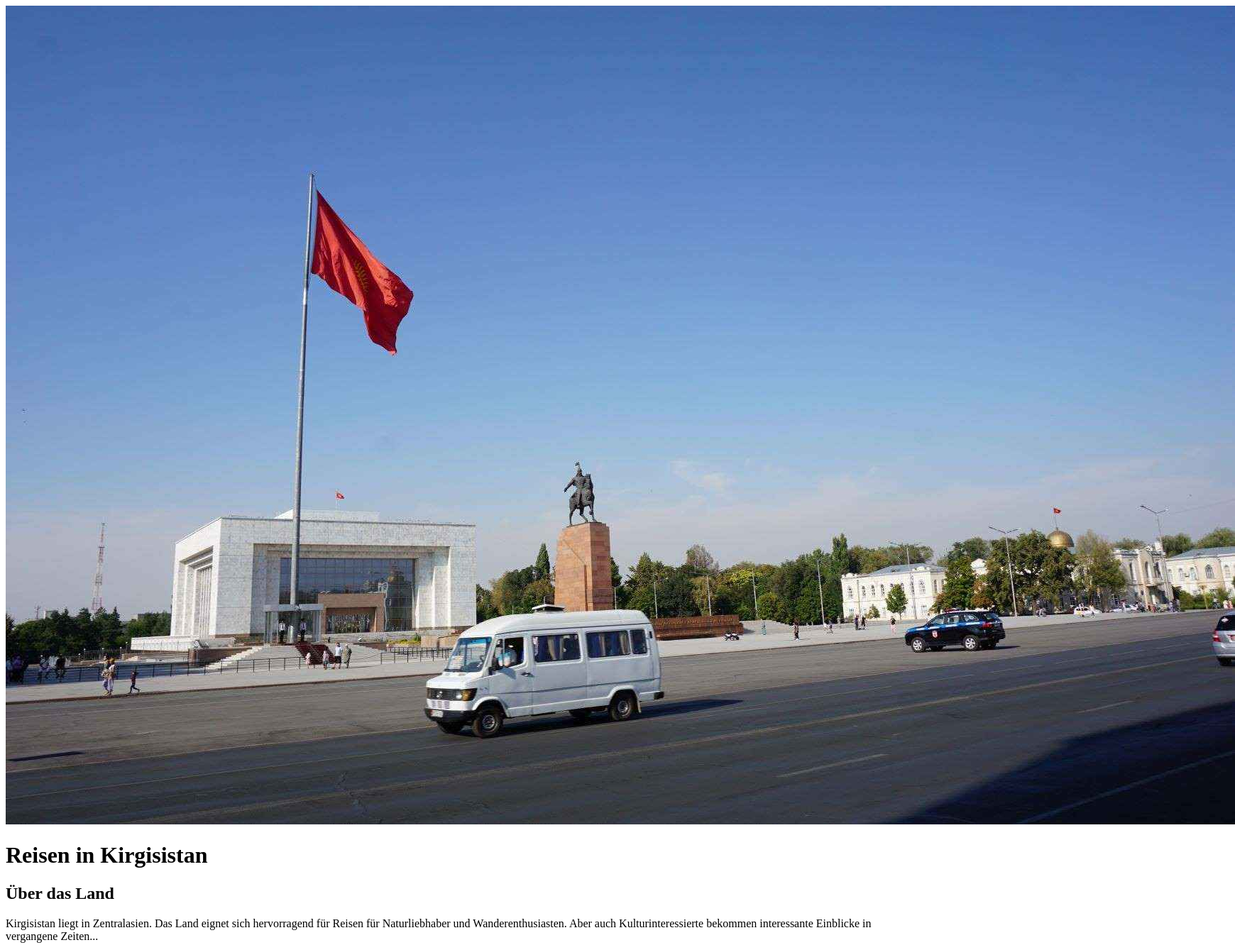
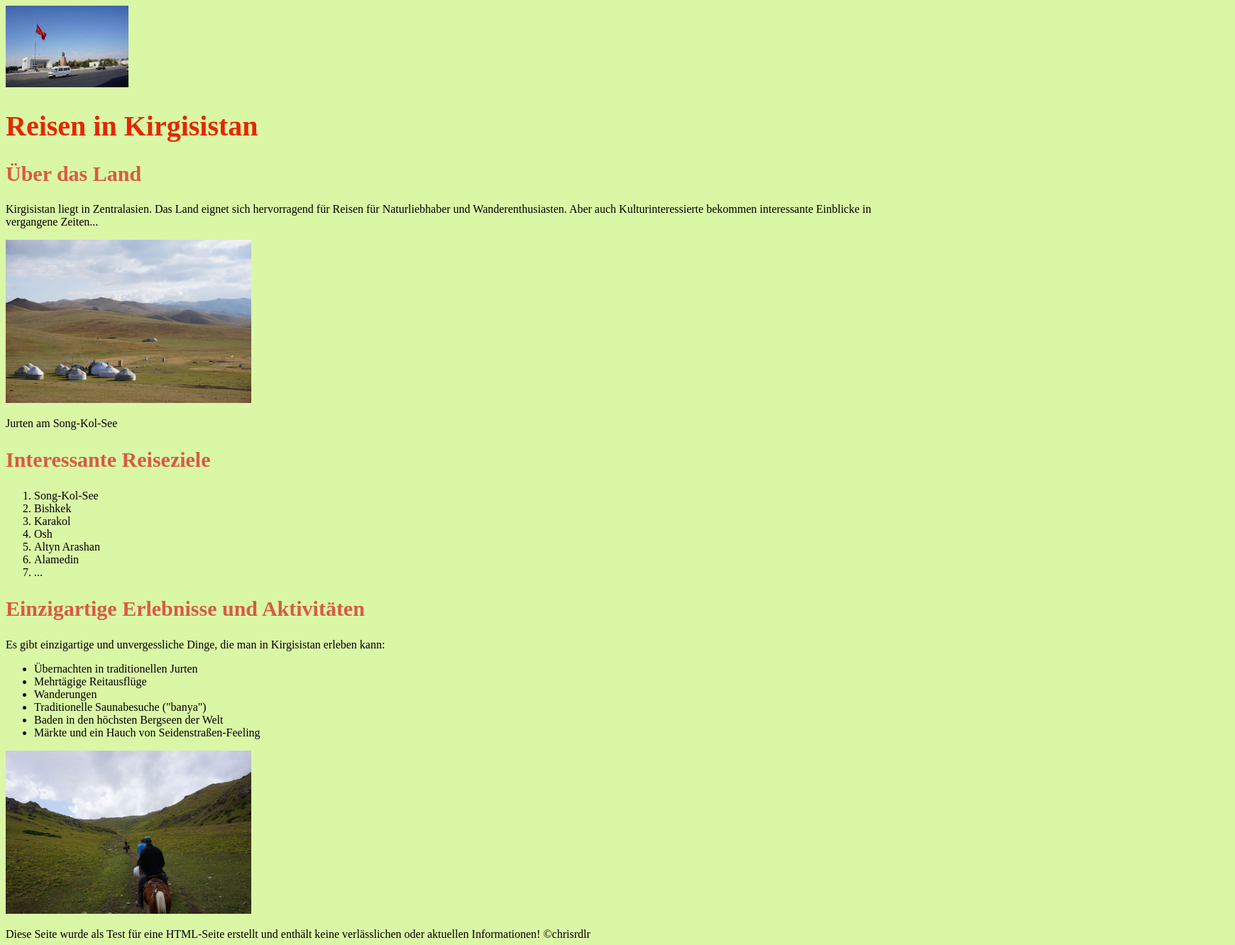
Before and after one commit to chrisrdlr/kyrgyzstan, a plain HTML site: page index.html in a window 1280 px wide. Shown: the top 1332 px of the page at 71% size, 1740 px wide, since content can reach past the window. Drawn offline with Linux system fonts and the light colour scheme; files whose address does not match are found by name.

Commit message:
CSS File, Resize IMGs

```diff
--- a/index.html
+++ b/index.html
@@ -3,18 +3,19 @@
 <head>
 	<title>Kirgisistan</title>
 	<link rel="icon" href="https://upload.wikimedia.org/wikipedia/commons/c/c7/Flag_of_Kyrgyzstan.svg">
+	<link rel="stylesheet" type="text/css" href="C:\Users\Christian\Documents\GitHub\Kirgisistan\kyrgyzstan\style.css">
 </head>
 <body>
 
 	<header>
-		<img src="C:\Users\Christian\Documents\GitHub\Kirgisistan\kyrgyzstan\img\Titel.JPG">
+		<img src="C:\Users\Christian\Documents\GitHub\Kirgisistan\kyrgyzstan\img\Titel.JPG" alt="Image" height="115" width="173">
 		<h1>Reisen in Kirgisistan</h1>
 	</header>
 
 	<main>
 		<h2>Über das Land</h2>
 		<p>Kirgisistan liegt in Zentralasien. Das Land eignet sich hervorragend für Reisen für Naturliebhaber und Wanderenthusiasten. Aber auch Kulturinteressierte bekommen interessante Einblicke in vergangene Zeiten...</p>
-		<img src="C:\Users\Christian\Documents\GitHub\Kirgisistan\kyrgyzstan\img\Jurten.JPG">
+		<img src="C:\Users\Christian\Documents\GitHub\Kirgisistan\kyrgyzstan\img\Jurten.JPG" alt="Image" height="230" width="346">
 		<p>Jurten am Song-Kol-See</p>
 		<h2>Interessante Reiseziele</h2>
 		<ol>
@@ -36,7 +37,7 @@
 			<li>Baden in den höchsten Bergseen der Welt</li>
 			<li>Märkte und ein Hauch von Seidenstraßen-Feeling</li>
 		</ul>
-		<img src="C:\Users\Christian\Documents\GitHub\Kirgisistan\kyrgyzstan\img\Reiten.JPG">
+		<img src="C:\Users\Christian\Documents\GitHub\Kirgisistan\kyrgyzstan\img\Reiten.JPG" alt="Image" height="230" width="346">
 	</main>
 
 	<footer>
--- a/style.css
+++ b/style.css
@@ -1,12 +1,12 @@
 body{
-	background-color: lightgoldenrodyellow
+	background-color: #DAF7A6
 }
 
 h1{
 	font-size: 40px;
-	color: darkblue;
+	color: #e32800;
 }
 h2{
 	font-size: 30px;
-	color: teal;
+	color: #d85b41;
 }
```
